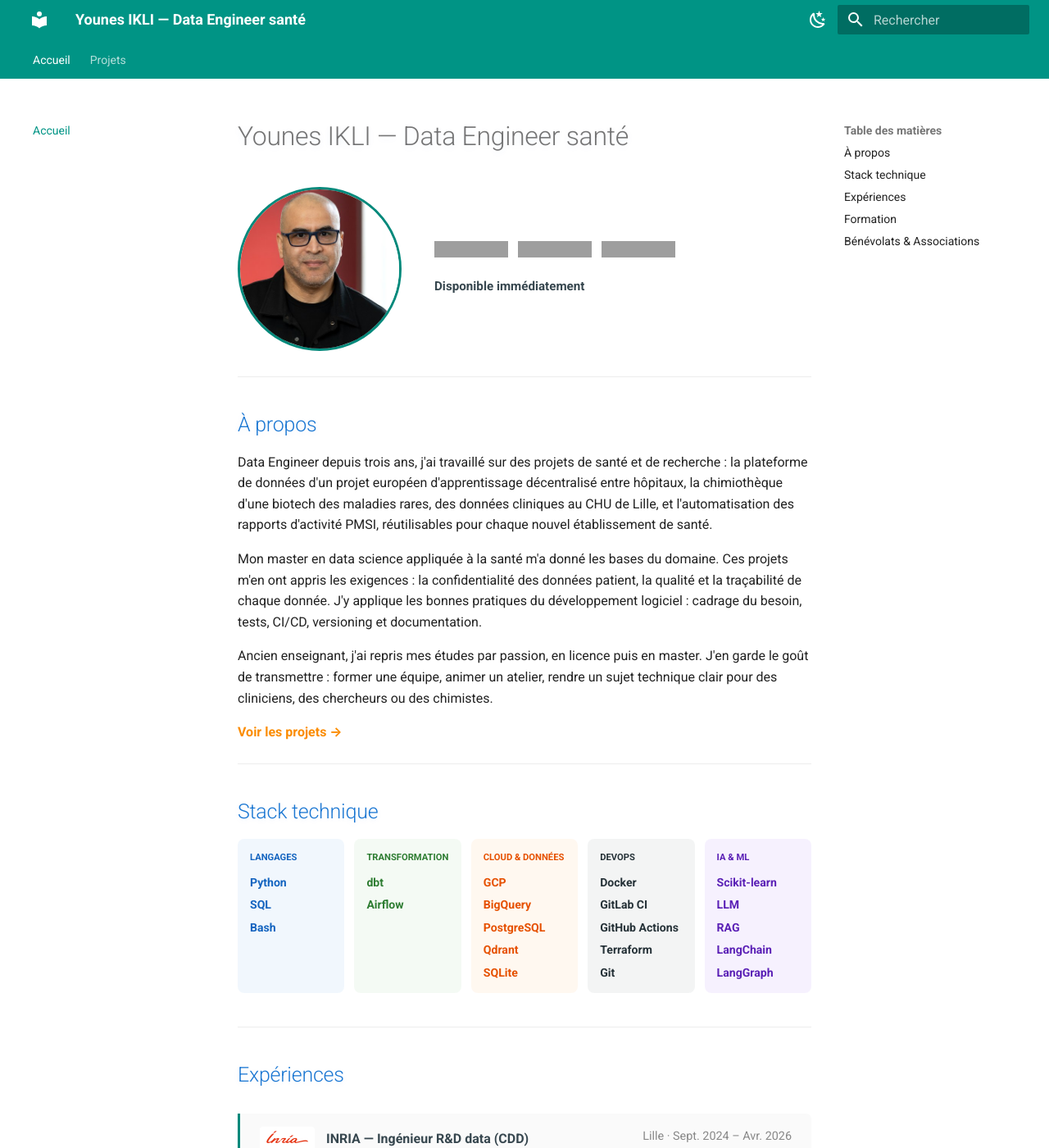
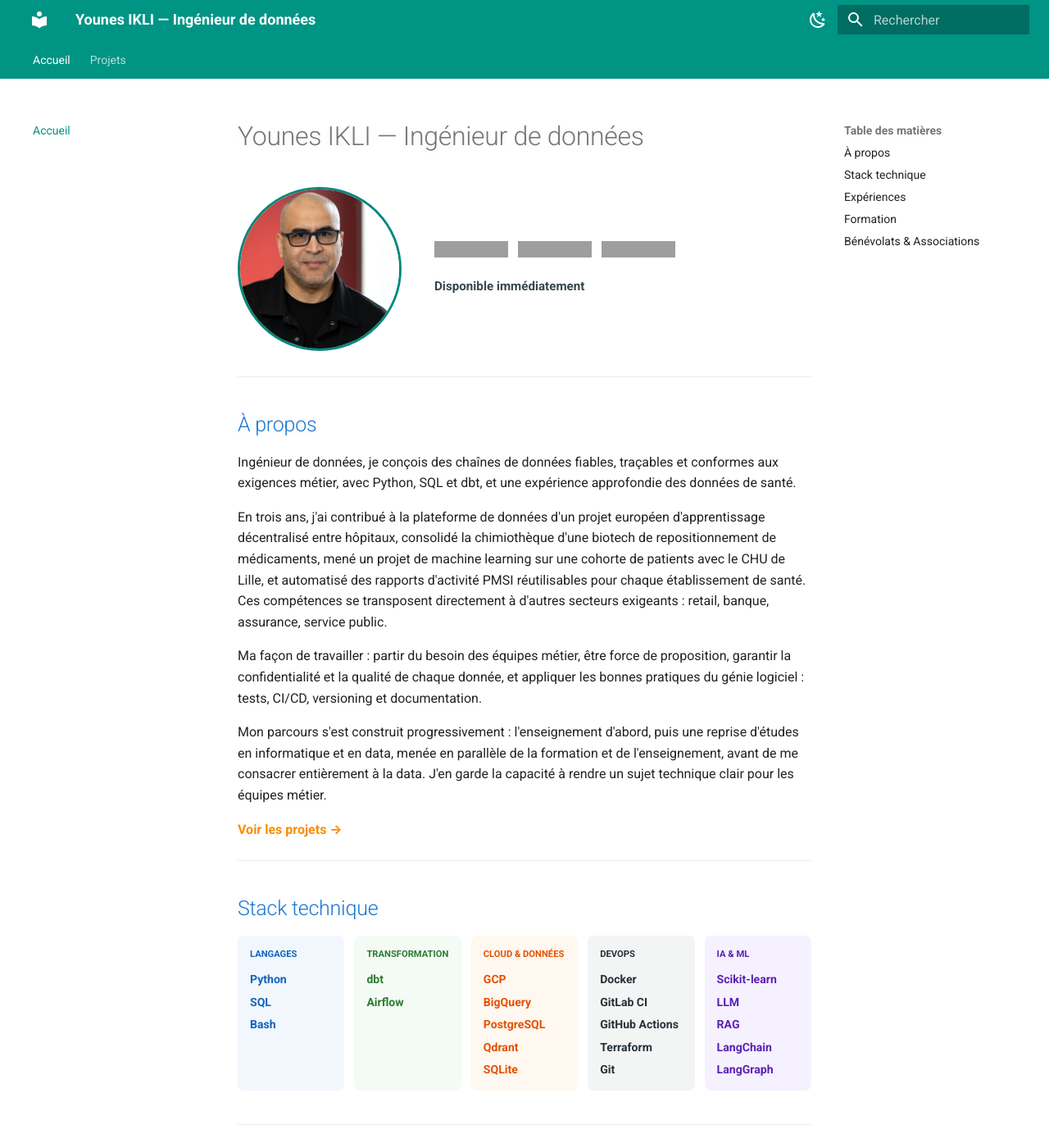
Before and after one commit to y-ikli/y-ikli.github.io, an MkDocs documentation site: the page built from docs/index.md, in a window 1280 px wide and 1400 px high. Shown: the whole window at 82% size. Built offline with MkDocs 1.6.1 and Material for MkDocs 9.7.7, drawn with Linux system fonts in a browser that asks for light colours; grey boxes are pictures that could not be loaded.

Commit message:
update home page

```diff
--- a/docs/index.md
+++ b/docs/index.md
@@ -1,4 +1,4 @@
-# Younes IKLI — Data Engineer santé
+# Younes IKLI — Ingénieur de données
 
 <div style="display: flex; align-items: center; gap: 2rem; flex-wrap: wrap; margin: 1.5rem 0;">
   <img src="photo.jpg" alt="Younes IKLI" style="width: 200px; height: 200px; border-radius: 50%; object-fit: cover; border: 3px solid #00897b; flex-shrink: 0;">
@@ -24,11 +24,13 @@
 
 ## À propos
 
-Data Engineer depuis trois ans, j'ai travaillé sur des projets de santé et de recherche : la plateforme de données d'un projet européen d'apprentissage décentralisé entre hôpitaux, la chimiothèque d'une biotech des maladies rares, des données cliniques au CHU de Lille, et l'automatisation des rapports d'activité PMSI, réutilisables pour chaque nouvel établissement de santé.
+Ingénieur de données, je conçois des chaînes de données fiables, traçables et conformes aux exigences métier, avec Python, SQL et dbt, et une expérience approfondie des données de santé.
 
-Mon master en data science appliquée à la santé m'a donné les bases du domaine. Ces projets m'en ont appris les exigences : la confidentialité des données patient, la qualité et la traçabilité de chaque donnée. J'y applique les bonnes pratiques du développement logiciel : cadrage du besoin, tests, CI/CD, versioning et documentation.
+En trois ans, j'ai contribué à la plateforme de données d'un projet européen d'apprentissage décentralisé entre hôpitaux, consolidé la chimiothèque d'une biotech de repositionnement de médicaments, mené un projet de machine learning sur une cohorte de patients avec le CHU de Lille, et automatisé des rapports d'activité PMSI réutilisables pour chaque établissement de santé. Ces compétences se transposent directement à d'autres secteurs exigeants : retail, banque, assurance, service public.
 
-Ancien enseignant, j'ai repris mes études par passion, en licence puis en master. J'en garde le goût de transmettre : former une équipe, animer un atelier, rendre un sujet technique clair pour des cliniciens, des chercheurs ou des chimistes.
+Ma façon de travailler : partir du besoin des équipes métier, être force de proposition, garantir la confidentialité et la qualité de chaque donnée, et appliquer les bonnes pratiques du génie logiciel : tests, CI/CD, versioning et documentation.
+
+Mon parcours s'est construit progressivement : l'enseignement d'abord, puis une reprise d'études en informatique et en data, menée en parallèle de la formation et de l'enseignement, avant de me consacrer entièrement à la data. J'en garde la capacité à rendre un sujet technique clair pour les équipes métier.
 
 **[Voir les projets →](./projets/index.md)**
 
--- a/mkdocs.yml
+++ b/mkdocs.yml
@@ -1,5 +1,5 @@
-site_name: "Younes IKLI — Data Engineer santé"
-site_description: "Data Engineer pour la santé, la biotech et la recherche : plateformes de données cliniques, hospitalières et scientifiques."
+site_name: "Younes IKLI — Ingénieur de données"
+site_description: "Ingénieur de données : chaînes de données fiables et traçables, avec une expérience approfondie de la santé, de la biotech et de la recherche."
 site_url: https://y-ikli.github.io/
 site_author: Younes IKLI
 
```
